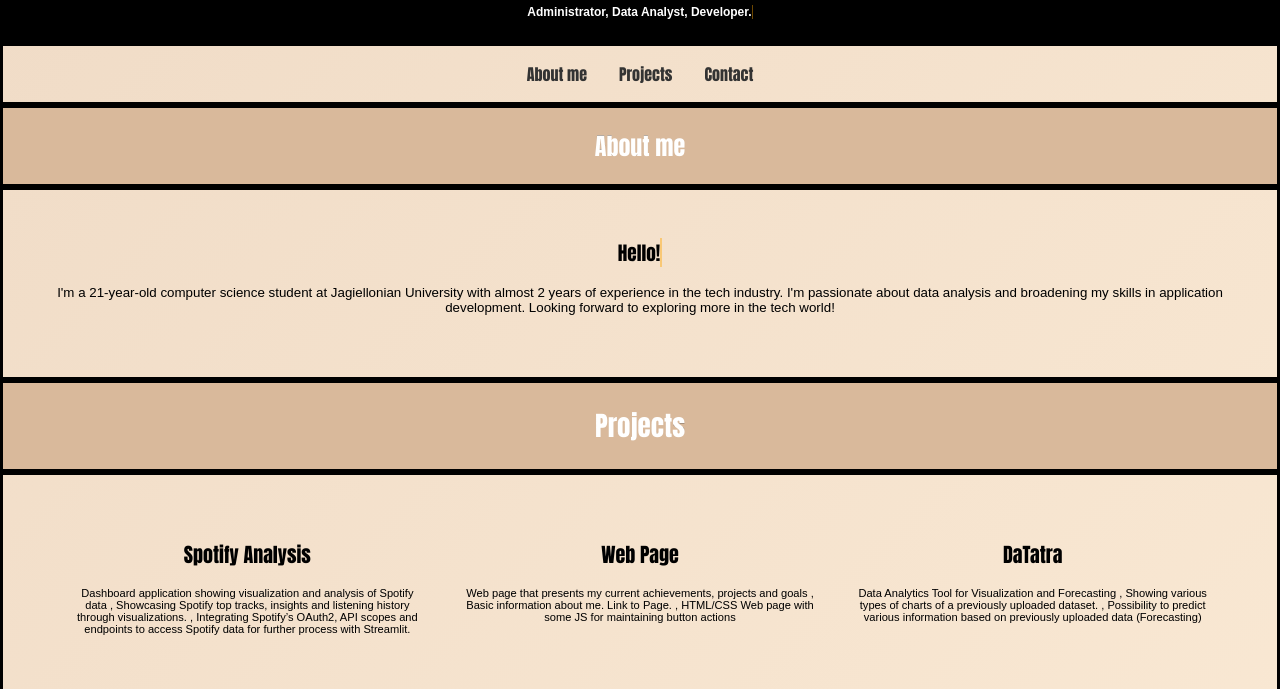
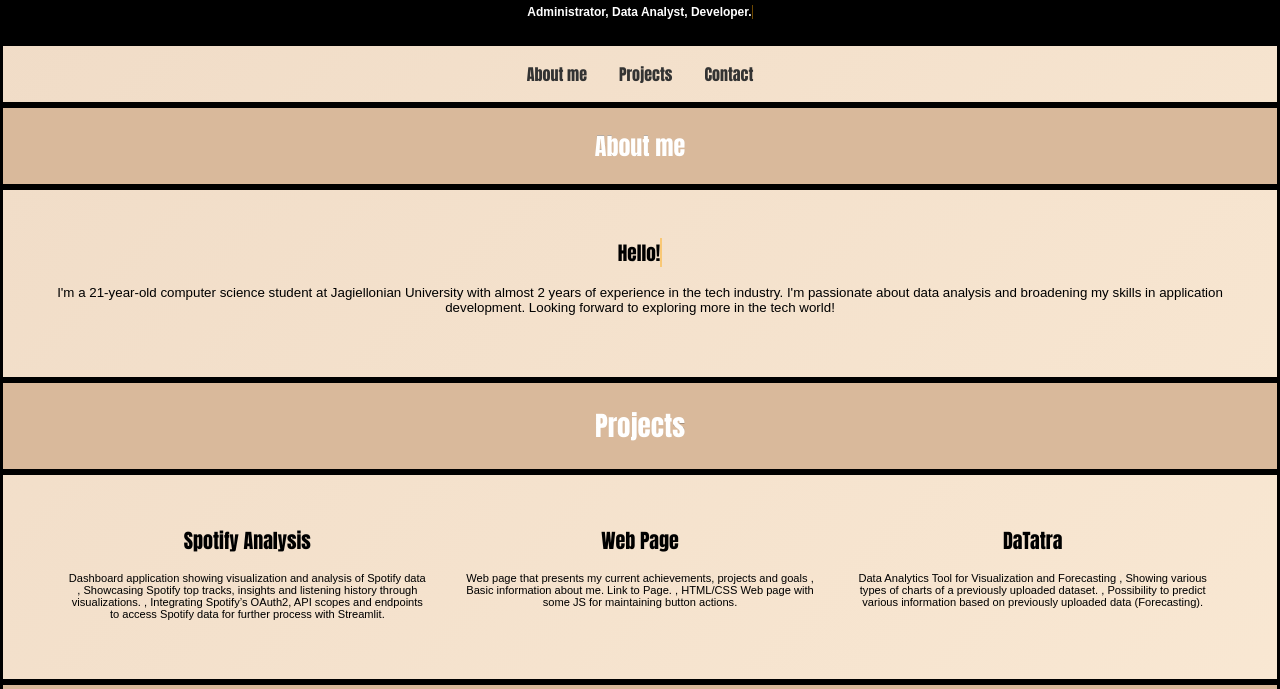
Before and after one commit to Tatraa/kacpertatrocki.github.io, a plain HTML site: page index.html in a window 1280 px wide. Shown: the part 111-800 px from the top of the page. Drawn offline with Linux system fonts and the light colour scheme.

Commit message:
update: file information

```diff
--- a/index.html
+++ b/index.html
@@ -46,13 +46,13 @@
         <h1 class="name">Web Page</h1>
         <p class="description">Web page that presents my current achievements, projects and goals
             , Basic information about me. Link to Page.
-            , HTML/CSS Web page with some JS for maintaining button actions</p>
+            , HTML/CSS Web page with some JS for maintaining button actions.</p>
     </div>
     <div class="project-item">
         <h1 class="name">DaTatra</h1>
         <p class="description">Data Analytics Tool for Visualization and Forecasting
             , Showing various types of charts of a previously uploaded dataset.
-            , Possibility to predict various information based on previously uploaded data (Forecasting)</p>
+            , Possibility to predict various information based on previously uploaded data (Forecasting).</p>
     </div>
 </section>
 
--- a/src/script.js
+++ b/src/script.js
@@ -1,12 +1,12 @@
 document.getElementById('resume').addEventListener('click', function () {
     // Specify the path to the PDF file
-    const filePath = 'images/KacperTatrockiCV.pdf';
+    const filePath = 'images/KacperTatCV.pdf';
 
     // Create a link element
     const link = document.createElement('a');
 
     // Set the download attribute and create a download URL
-    link.download = 'KacperTatrockiCV.pdf';
+    link.download = 'KacperTatCV.pdf';
     link.href = filePath;
 
     // Append the link to the document
--- a/src/styles.css
+++ b/src/styles.css
@@ -54,17 +54,26 @@ header .div-preview h3 {
 
 .description {
     color: black;
-
-    margin-right: 5%;
-    margin-left: 5%;
+    text-align: center;
+    flex: auto;
+    margin-right: 4%;
+    margin-left: 4%;
     font-size: smaller;
     border: none;
     font-family: Arial, serif;
+    display: flex;
+    align-items: center;
+    justify-content: center;
 }
 
 .name {
+    margin-top: 2px;
     color: black;
+    text-align: center;
     -webkit-text-stroke: 0.01px white;
+    display: flex;
+    align-items: center;
+    justify-content: center;
 }
 
 @keyframes gradient {
```
Also changed, not shown: 2 other files.
